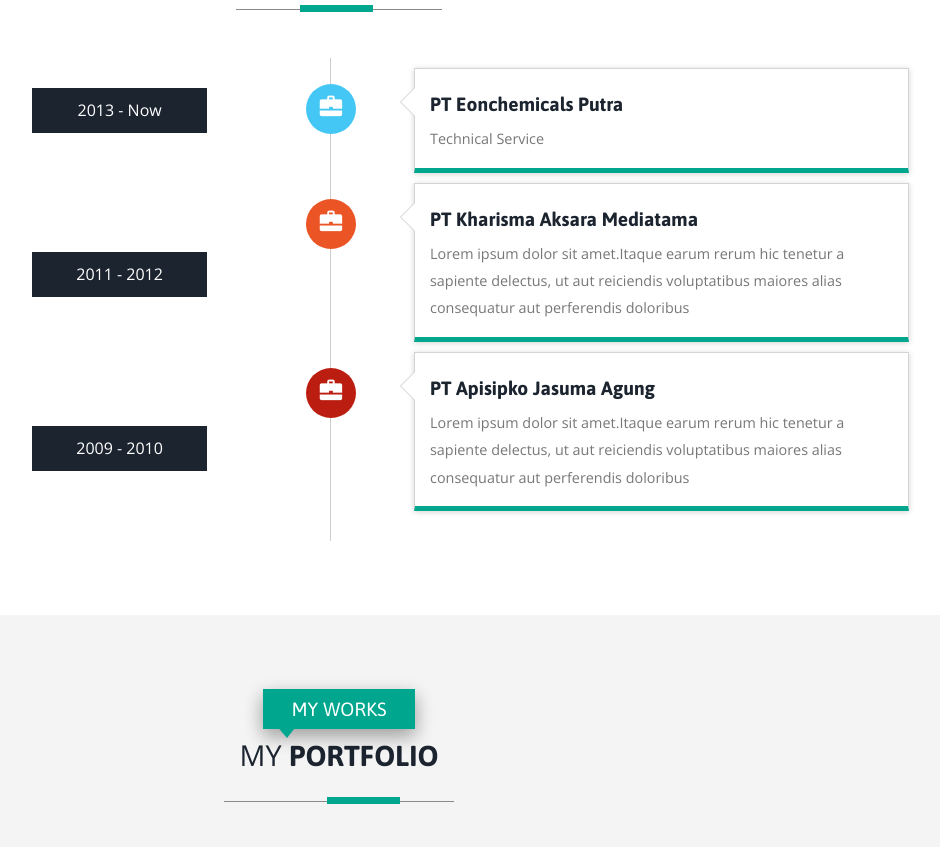
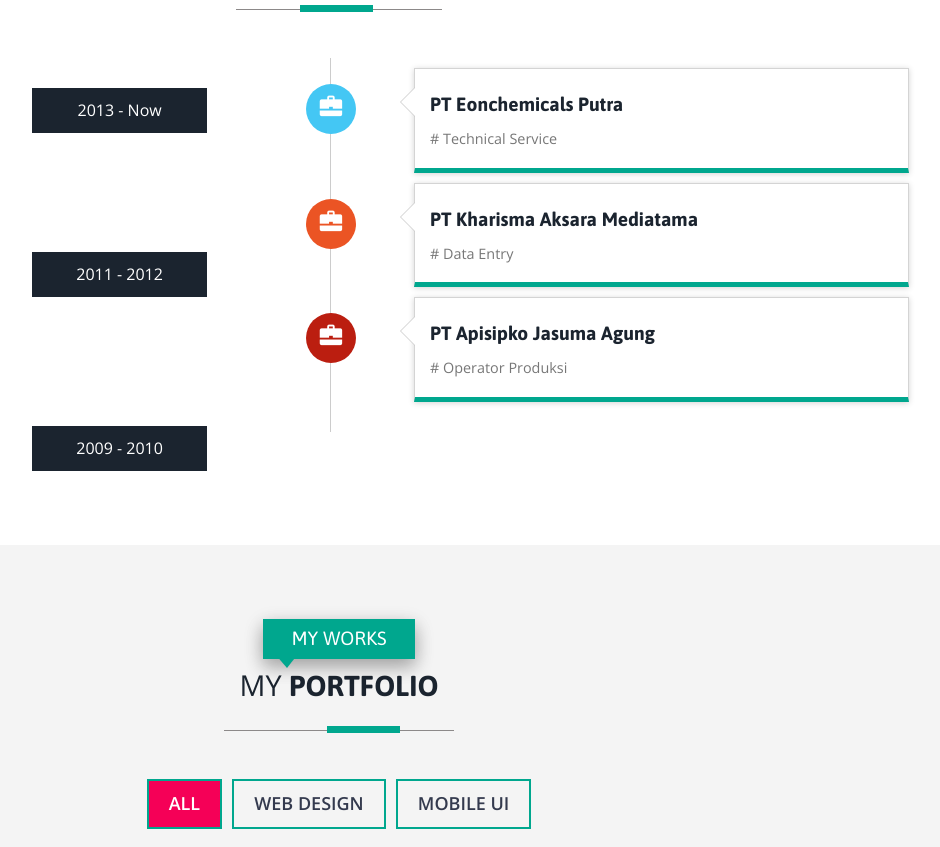
Before and after one commit to arifbijaksana/arifbijaksana.github.io, a plain HTML site: page index.html in a window 1280 px wide. Shown: the part 2060-2907 px from the top of the page, without its empty margins (301-1241 px from the left). Drawn offline with nearby package versions, Linux system fonts and the light colour scheme; files whose address does not match are found by name.

Commit message:
hapus lorem

```diff
--- a/index.html
+++ b/index.html
@@ -300,10 +300,10 @@ Smartphone Compatible web template, free webdesigns for Nokia, Samsung, LG, Sony
 																  <div class="timeline-badge info"><i class="glyphicon glyphicon-briefcase"></i></div>
 																  <div class="timeline-panel">
 																	<div class="timeline-heading">
-																	  <h4 class="timeline-title">PT Eonchemicals Putra</h4>
+																	  <h4 class="timeline-title"> PT Eonchemicals Putra</h4>
 																	</div>
 																	<div class="timeline-body">
-																	  <p> Technical Service  </p>
+																	  <p> # Technical Service  </p>
 																	</div>
 																  </div>
 																</li>
@@ -315,7 +315,7 @@ Smartphone Compatible web template, free webdesigns for Nokia, Samsung, LG, Sony
 																	  <h4 class="timeline-title">PT Kharisma Aksara Mediatama</h4>
 																	</div>
 																	<div class="timeline-body">
-																	  <p>Lorem ipsum dolor sit amet.Itaque earum rerum hic tenetur a sapiente delectus, ut aut reiciendis voluptatibus maiores alias consequatur aut perferendis doloribus </p>
+																	  <p> # Data Entry </p>
 																	</div>
 																  </div>
 																</li>
@@ -329,7 +329,7 @@ Smartphone Compatible web template, free webdesigns for Nokia, Samsung, LG, Sony
 																	  <h4 class="timeline-title">PT Apisipko Jasuma Agung</h4>
 																	</div>
 																	<div class="timeline-body">
-																	  <p>Lorem ipsum dolor sit amet.Itaque earum rerum hic tenetur a sapiente delectus, ut aut reiciendis voluptatibus maiores alias consequatur aut perferendis doloribus </p>
+																	  <p> # Operator Produksi </p>
 																	</div>
 																  </div>
 																</li>
```
